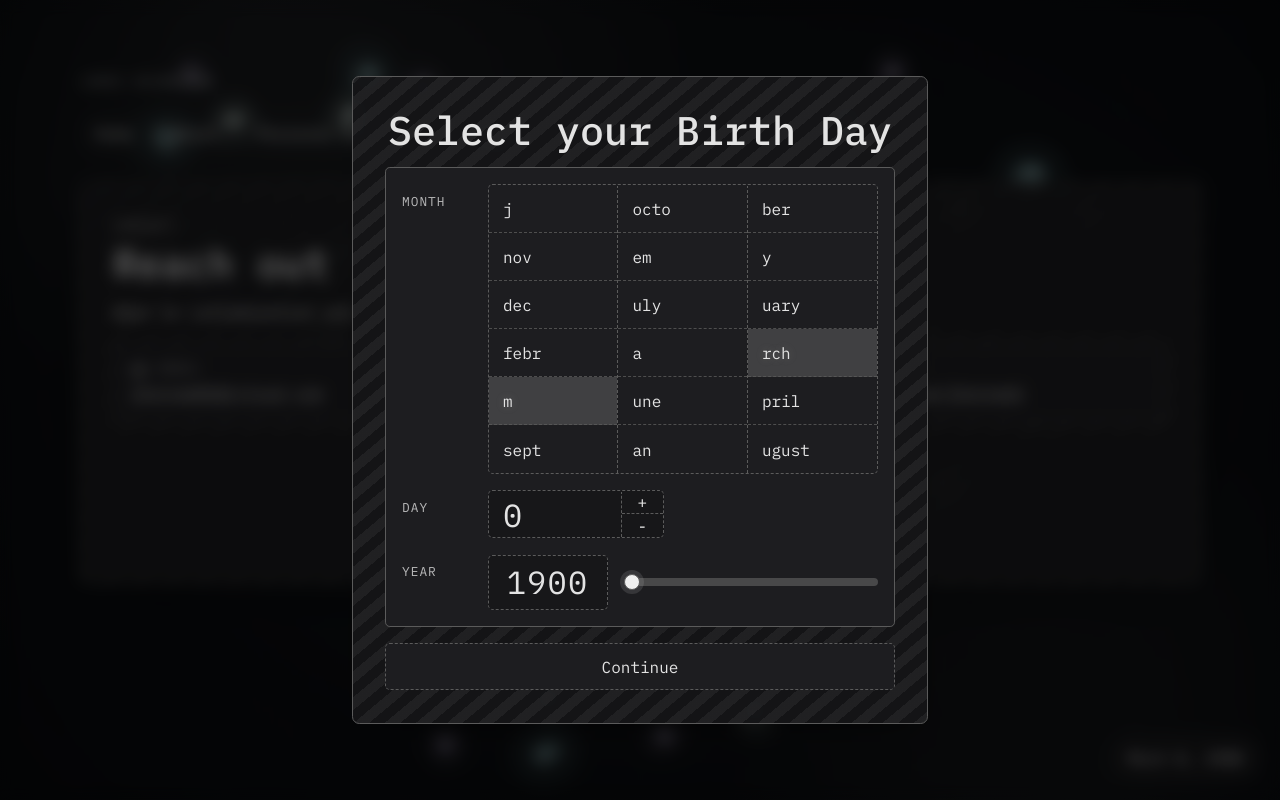
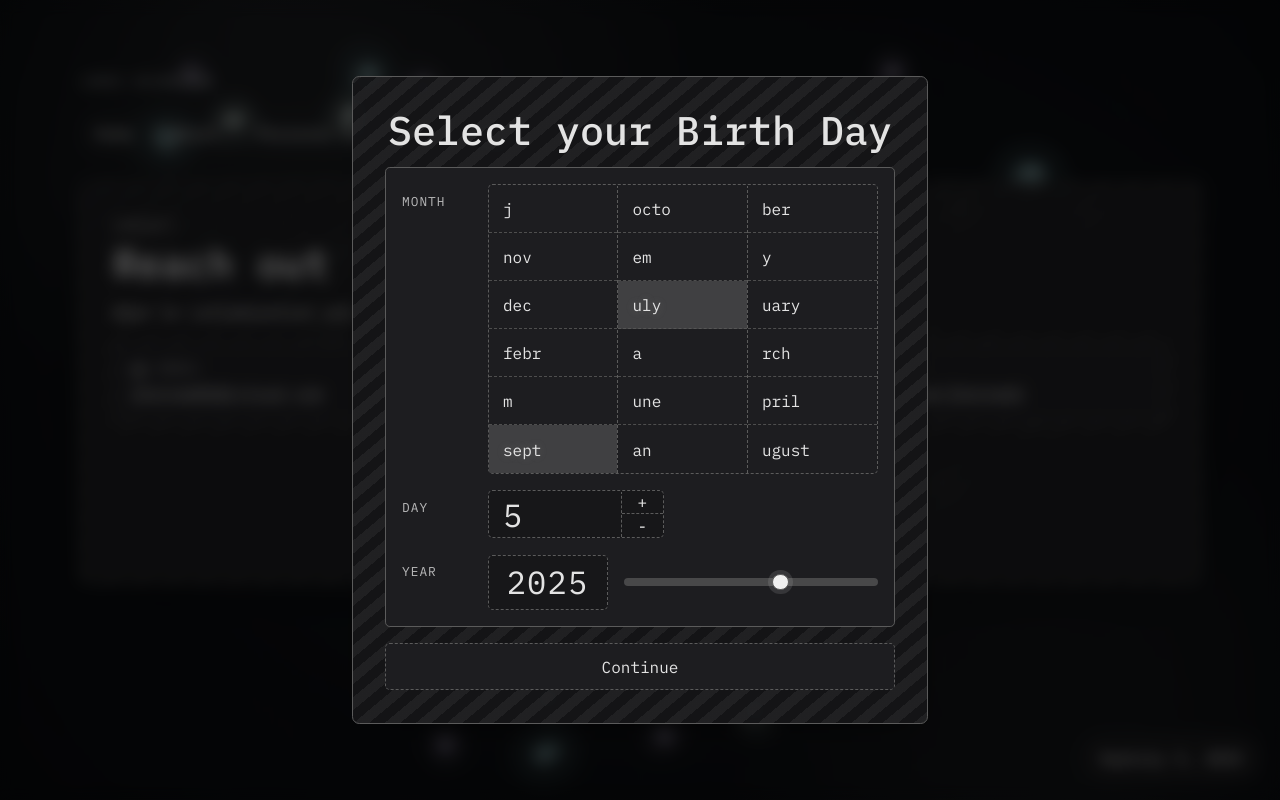
Before and after one commit to jheinem1/jheinem1, a React (Vite) app: page /#/contact in a window 1280 px wide. Built offline with nearby package versions, Linux system fonts and the light colour scheme.

Commit message:
Fix formatting issues in birthdate selector and set default day/year to current day/year and randomize month because it's funny

```diff
--- a/src/App.tsx
+++ b/src/App.tsx
@@ -15,14 +15,50 @@ import Contact from "./pages/Contact";
 import PersonalProjects from "./pages/PersonalProjects";
 import PersonalProjectDetail from "./pages/PersonalProjectDetail";
 import { navLinks } from "./content";
-import FunnyBirthdateSelector, {
+import FunnyBirthdateSelector from "./components/FunnyBirthdateSelector";
+import {
   DEFAULT_BIRTHDATE,
   formatBirthdate,
   type BirthdateValue,
-} from "./components/FunnyBirthdateSelector";
+} from "./components/birthdateUtils";
 import LavaLampBackground from "./components/LavaLampBackground";
 
 const BIRTHDATE_STORAGE_KEY = "selected-birthdate";
+
+type BirthdateState = {
+  birthdate: BirthdateValue;
+  isBirthdateModalOpen: boolean;
+};
+
+function getInitialBirthdateState(): BirthdateState {
+  const storedBirthdate = window.localStorage.getItem(BIRTHDATE_STORAGE_KEY);
+
+  if (!storedBirthdate) {
+    return {
+      birthdate: DEFAULT_BIRTHDATE,
+      isBirthdateModalOpen: true,
+    };
+  }
+
+  try {
+    const parsedBirthdate = JSON.parse(storedBirthdate) as Partial<BirthdateValue>;
+
+    return {
+      birthdate: {
+        day: parsedBirthdate.day ?? DEFAULT_BIRTHDATE.day,
+        year: parsedBirthdate.year ?? DEFAULT_BIRTHDATE.year,
+        selectedParts:
+          parsedBirthdate.selectedParts ?? DEFAULT_BIRTHDATE.selectedParts,
+      },
+      isBirthdateModalOpen: false,
+    };
+  } catch {
+    return {
+      birthdate: DEFAULT_BIRTHDATE,
+      isBirthdateModalOpen: true,
+    };
+  }
+}
 
 function AnimatedRoutes() {
   const location = useLocation();
@@ -54,32 +90,12 @@ function AnimatedRoutes() {
 }
 
 function AppFrame() {
-  const [birthdate, setBirthdate] = useState<BirthdateValue>(DEFAULT_BIRTHDATE);
-  const [isBirthdateModalOpen, setIsBirthdateModalOpen] = useState(false);
+  const [birthdateState, setBirthdateState] =
+    useState<BirthdateState>(getInitialBirthdateState);
+  const { birthdate, isBirthdateModalOpen } = birthdateState;
 
   useEffect(() => {
     document.documentElement.setAttribute("data-design", "notebook");
-  }, []);
-
-  useEffect(() => {
-    const storedBirthdate = window.localStorage.getItem(BIRTHDATE_STORAGE_KEY);
-
-    if (!storedBirthdate) {
-      setIsBirthdateModalOpen(true);
-      return;
-    }
-
-    try {
-      const parsedBirthdate = JSON.parse(storedBirthdate) as BirthdateValue;
-      setBirthdate({
-        day: parsedBirthdate.day ?? DEFAULT_BIRTHDATE.day,
-        year: parsedBirthdate.year ?? DEFAULT_BIRTHDATE.year,
-        selectedParts:
-          parsedBirthdate.selectedParts ?? DEFAULT_BIRTHDATE.selectedParts,
-      });
-    } catch {
-      setIsBirthdateModalOpen(true);
-    }
   }, []);
 
   useEffect(() => {
@@ -131,12 +147,22 @@ function AppFrame() {
               </div>
               <FunnyBirthdateSelector
                 value={birthdate}
-                onChange={setBirthdate}
+                onChange={(nextBirthdate) => {
+                  setBirthdateState((currentState) => ({
+                    ...currentState,
+                    birthdate: nextBirthdate,
+                  }));
+                }}
               />
               <button
                 type="button"
                 className="birthdate-continue-button"
-                onClick={() => setIsBirthdateModalOpen(false)}
+                onClick={() => {
+                  setBirthdateState((currentState) => ({
+                    ...currentState,
+                    isBirthdateModalOpen: false,
+                  }));
+                }}
               >
                 Continue
               </button>
@@ -147,7 +173,12 @@ function AppFrame() {
       <button
         type="button"
         className="birthdate-chip-trigger"
-        onClick={() => setIsBirthdateModalOpen(true)}
+        onClick={() => {
+          setBirthdateState((currentState) => ({
+            ...currentState,
+            isBirthdateModalOpen: true,
+          }));
+        }}
       >
         {formatBirthdate(birthdate)}
       </button>
--- a/src/components/FunnyBirthdateSelector.tsx
+++ b/src/components/FunnyBirthdateSelector.tsx
@@ -1,80 +1,9 @@
-export type BirthdateValue = {
-  day: number;
-  year: number;
-  selectedParts: Array<number | null>;
-};
-
-const MONTHS = [
-  "January",
-  "February",
-  "March",
-  "April",
-  "May",
-  "June",
-  "July",
-  "August",
-  "September",
-  "October",
-  "November",
-  "December",
-];
-
-export const BROKEN_MONTH_COLUMNS = [
-  ["j", "nov", "dec", "febr", "m", "sept"],
-  ["octo", "em", "uly", "a", "une", "an"],
-  ["ber", "y", "uary", "rch", "pril", "ugust"],
-];
-
-export const DEFAULT_BIRTHDATE: BirthdateValue = {
-  day: 0,
-  year: 1900,
-  selectedParts: [4, null, 3],
-};
-
-function clamp(value: number, min: number, max: number) {
-  return Math.max(min, Math.min(max, value));
-}
-
-function getDaysInMonth(monthIndex: number, year: number) {
-  if (monthIndex === 1) {
-    const isLeapYear =
-      year % 4 === 0 && (year % 100 !== 0 || year % 400 === 0);
-    return isLeapYear ? 29 : 28;
-  }
-
-  return [3, 5, 8, 10].includes(monthIndex) ? 30 : 31;
-}
-
-export function formatMonth(parts: Array<number | null>) {
-  const joined = parts
-    .map((partIndex, columnIndex) =>
-      partIndex == null ? "" : BROKEN_MONTH_COLUMNS[columnIndex][partIndex] ?? "",
-    )
-    .join("");
-
-  if (!joined) {
-    return "";
-  }
-
-  return joined.charAt(0).toUpperCase() + joined.slice(1);
-}
-
-export function getMaxDays(parts: Array<number | null>, year: number) {
-  const selectedLabel = formatMonth(parts).toLowerCase();
-  const monthIndex = MONTHS.findIndex(
-    (month) => month.toLowerCase() === selectedLabel,
-  );
-
-  if (monthIndex === -1) {
-    return 31;
-  }
-
-  return getDaysInMonth(monthIndex, year);
-}
-
-export function formatBirthdate(value: BirthdateValue) {
-  return `${formatMonth(value.selectedParts) || "—"} ${value.day}, ${value.year}`;
-}
+import {
+  BROKEN_MONTH_COLUMNS,
+  clamp,
+  getMaxDays,
+  type BirthdateValue,
+} from "./birthdateUtils";
 
 type FunnyBirthdateSelectorProps = {
   value: BirthdateValue;
@@ -144,7 +73,7 @@ function FunnyBirthdateSelector({
             inputMode="numeric"
             value={day}
             onChange={(event) => {
-              const digitsOnly = event.target.value.replace(/[^\d-]/g, "");
+              const digitsOnly = event.target.value.replace(/[^\d]/g, "");
 
               if (digitsOnly === "") {
                 updateValue({ day: 0 });
--- /dev/null
+++ b/src/components/birthdateUtils.ts
@@ -0,0 +1,84 @@
+export type BirthdateValue = {
+  day: number;
+  year: number;
+  selectedParts: Array<number | null>;
+};
+
+const MONTHS = [
+  "January",
+  "February",
+  "March",
+  "April",
+  "May",
+  "June",
+  "July",
+  "August",
+  "September",
+  "October",
+  "November",
+  "December",
+];
+
+export const BROKEN_MONTH_COLUMNS = [
+  ["j", "nov", "dec", "febr", "m", "sept"],
+  ["octo", "em", "uly", "a", "une", "an"],
+  ["ber", "y", "uary", "rch", "pril", "ugust"],
+];
+
+const today = new Date();
+const monthChoices = [null, ...Array(6).keys()]
+
+export const DEFAULT_BIRTHDATE: BirthdateValue = {
+  day: today.getDay(),
+  year: today.getFullYear(),
+  selectedParts: [
+    monthChoices[Math.floor(Math.random() * monthChoices.length)],
+    monthChoices[Math.floor(Math.random() * monthChoices.length)],
+    monthChoices[Math.floor(Math.random() * monthChoices.length)]
+  ],
+};
+
+export function clamp(value: number, min: number, max: number) {
+  return Math.max(min, Math.min(max, value));
+}
+
+function getDaysInMonth(monthIndex: number, year: number) {
+  if (monthIndex === 1) {
+    const isLeapYear =
+      year % 4 === 0 && (year % 100 !== 0 || year % 400 === 0);
+    return isLeapYear ? 29 : 28;
+  }
+
+  return [3, 5, 8, 10].includes(monthIndex) ? 30 : 31;
+}
+
+export function formatMonth(parts: Array<number | null>) {
+  const joined = parts
+    .map((partIndex, columnIndex) =>
+      partIndex == null ? "" : BROKEN_MONTH_COLUMNS[columnIndex][partIndex] ?? "",
+    )
+    .join("");
+
+  if (!joined) {
+    return "";
+  }
+
+  return joined.charAt(0).toUpperCase() + joined.slice(1);
+}
+
+export function getMaxDays(parts: Array<number | null>, year: number) {
+  const selectedLabel = formatMonth(parts).toLowerCase();
+  const monthIndex = MONTHS.findIndex(
+    (month) => month.toLowerCase() === selectedLabel,
+  );
+
+  if (monthIndex === -1) {
+    return 31;
+  }
+
+  return getDaysInMonth(monthIndex, year);
+}
+
+export function formatBirthdate(value: BirthdateValue) {
+  return `${formatMonth(value.selectedParts) || "—"} ${value.day}, ${value.year}`;
+}
```
